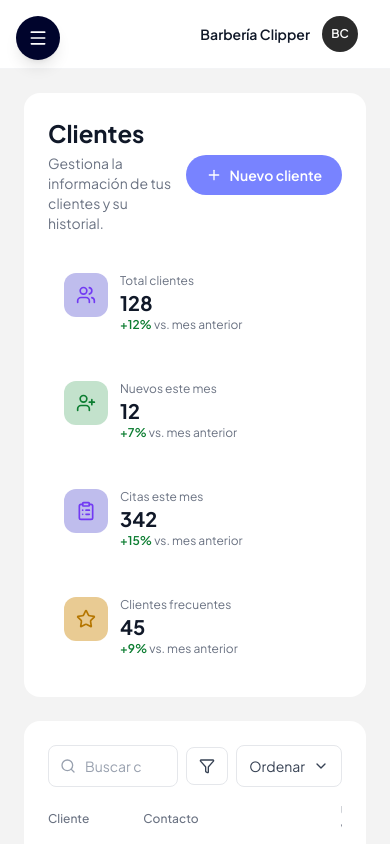
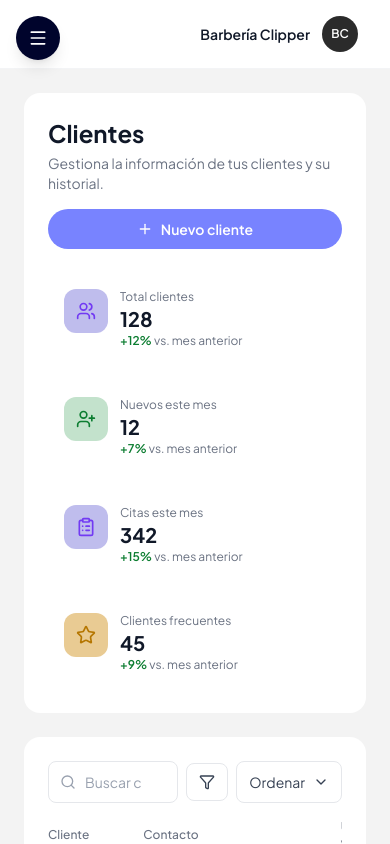
Before and after one commit to AndresRios123/Clipper-frontend, a React (Vite) app: page /clientes in a window 390 px wide. Built offline with nearby package versions, Linux system fonts and the light colour scheme.

Commit message:
Título clientes más responsive con el botón

```diff
--- a/src/components/ClientsView/ClientsHeader.tsx
+++ b/src/components/ClientsView/ClientsHeader.tsx
@@ -9,7 +9,7 @@ const ClientsHeader = ({ onNewClient }: ClientsHeaderProps) => {
   return (
     <div className="bg-white rounded-2xl p-6 flex flex-col gap-6">
       {/* Título + descripción + botón */}
-      <div className="flex items-center justify-between">
+      <div className="flex flex-col sm:flex-row sm:items-center sm:justify-between gap-4">
         <div>
           <h1 className="text-2xl font-bold text-gray-900">Clientes</h1>
           <p className="text-sm text-gray-500 mt-1">
@@ -20,7 +20,7 @@ const ClientsHeader = ({ onNewClient }: ClientsHeaderProps) => {
         <button
           type="button"
           onClick={onNewClient}
-          className="flex items-center gap-2 bg-[#7883FF] text-white text-sm font-semibold rounded-full px-5 py-2.5 hover:bg-[#6670e8] transition-colors flex-shrink-0"
+          className="flex items-center justify-center gap-2 bg-[#7883FF] text-white text-sm font-semibold rounded-full px-5 py-2.5 hover:bg-[#6670e8] transition-colors flex-shrink-0 w-full sm:w-auto"
         >
           <Plus size={16} />
           Nuevo cliente
```
